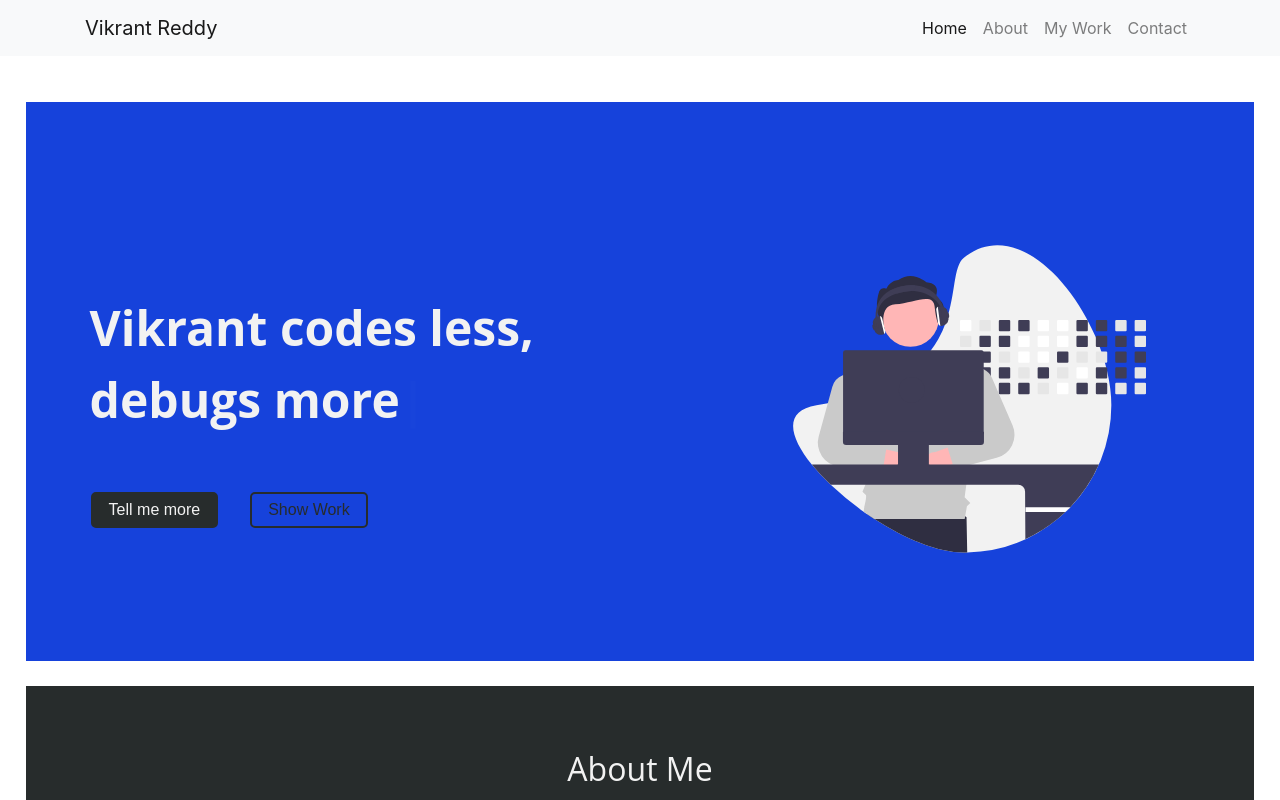
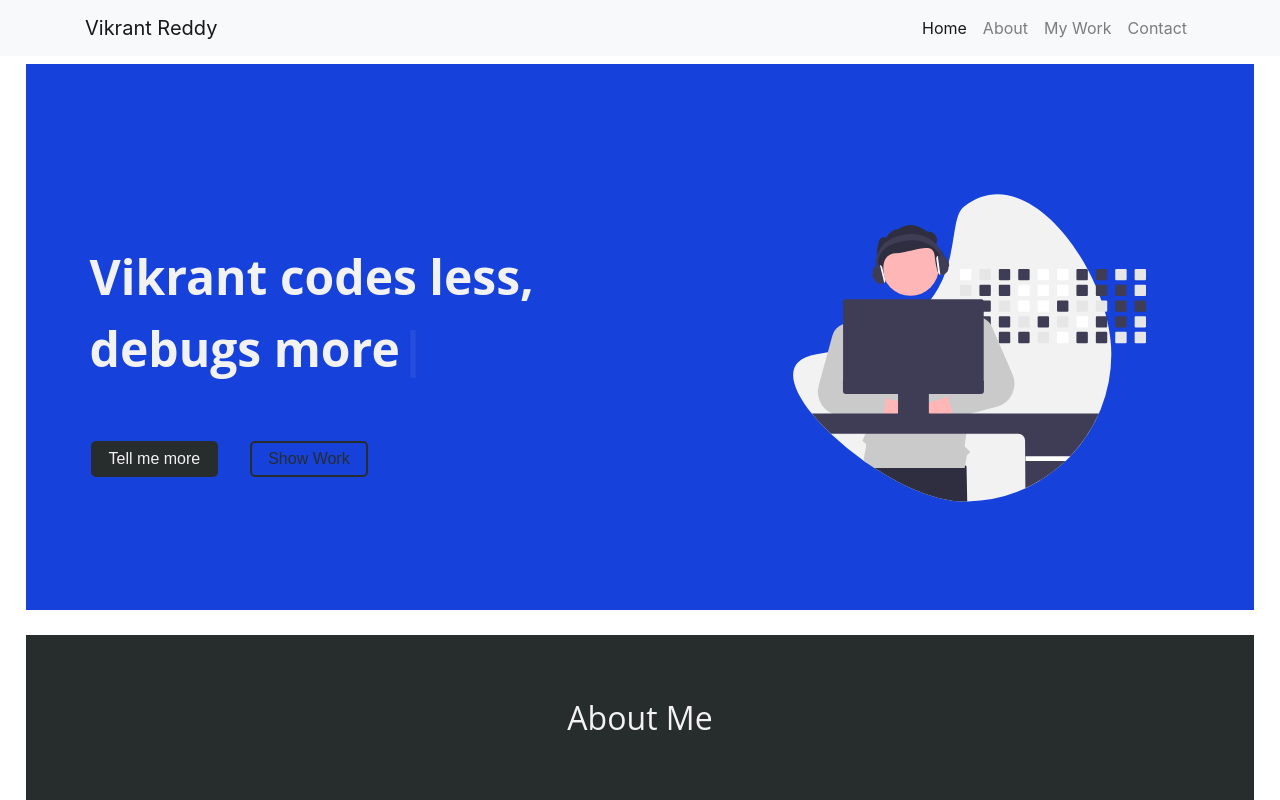
Before and after one commit to VikrantReddy/vikrantreddy.github.io, a React (Create React App) app: page / in a window 1280 px wide. Shown: the top 800 px of the page. Built offline with nearby package versions, Linux system fonts and the light colour scheme.

Commit message:
Minor sizing changes

```diff
--- a/src/components/Hero.jsx
+++ b/src/components/Hero.jsx
@@ -34,8 +34,8 @@ const HeroContainer = styled(Container)`
     background-color:#1642DB;
     color:#f2f2f2;
     font-family: 'Open Sans', sans-serif;
-    padding:6% 5% 5% 5%;
-    margin:8% 2% 2% 2%;
+    padding:5%;
+    margin: 5% 2% 2% 2%;
     max-width: 96%;
     min-height: 64vh;
 `
```
